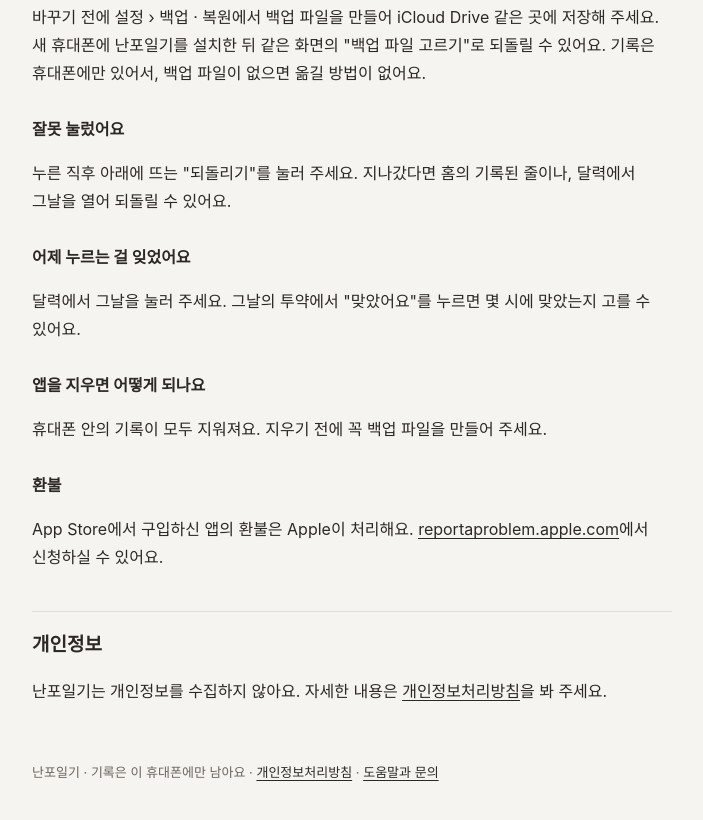
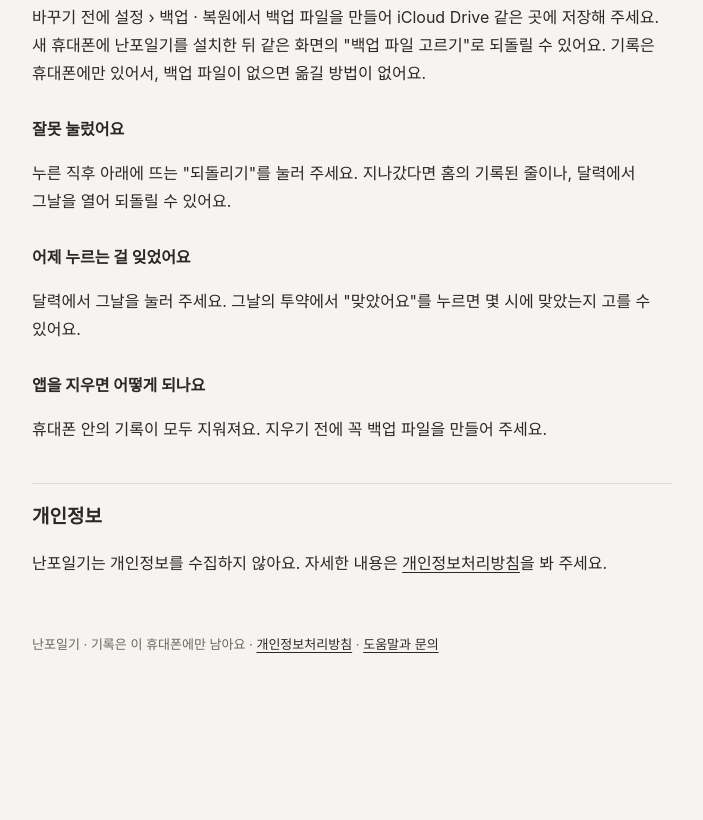
Before and after one commit to Ronalmoo/nanpo-diary, a plain HTML site: page support.html in a window 1280 px wide. Shown: the part 827-1647 px from the top of the page, without its empty margins (288-991 px from the left). After the commit the page ends 1563 px from the top, so only its background shows below. Drawn offline with Linux system fonts and the light colour scheme.

Commit message:
무료 출시: 환불 안내 뺌

```diff
--- a/support.html
+++ b/support.html
@@ -52,8 +52,6 @@ footer { margin-top:56px; color:var(--muted); font-size:13px; }
 <p>달력에서 그날을 눌러 주세요. 그날의 투약에서 "맞았어요"를 누르면 몇 시에 맞았는지 고를 수 있어요.</p>
 <h3>앱을 지우면 어떻게 되나요</h3>
 <p>휴대폰 안의 기록이 모두 지워져요. 지우기 전에 꼭 백업 파일을 만들어 주세요.</p>
-<h3>환불</h3>
-<p>App Store에서 구입하신 앱의 환불은 Apple이 처리해요. <a href="https://reportaproblem.apple.com">reportaproblem.apple.com</a>에서 신청하실 수 있어요.</p>
 <h2>개인정보</h2>
 <p>난포일기는 개인정보를 수집하지 않아요. 자세한 내용은 <a href="privacy.html">개인정보처리방침</a>을 봐 주세요.</p>
 <footer>난포일기 · 기록은 이 휴대폰에만 남아요 · <a href="privacy.html">개인정보처리방침</a> · <a href="support.html">도움말과 문의</a></footer>
```
